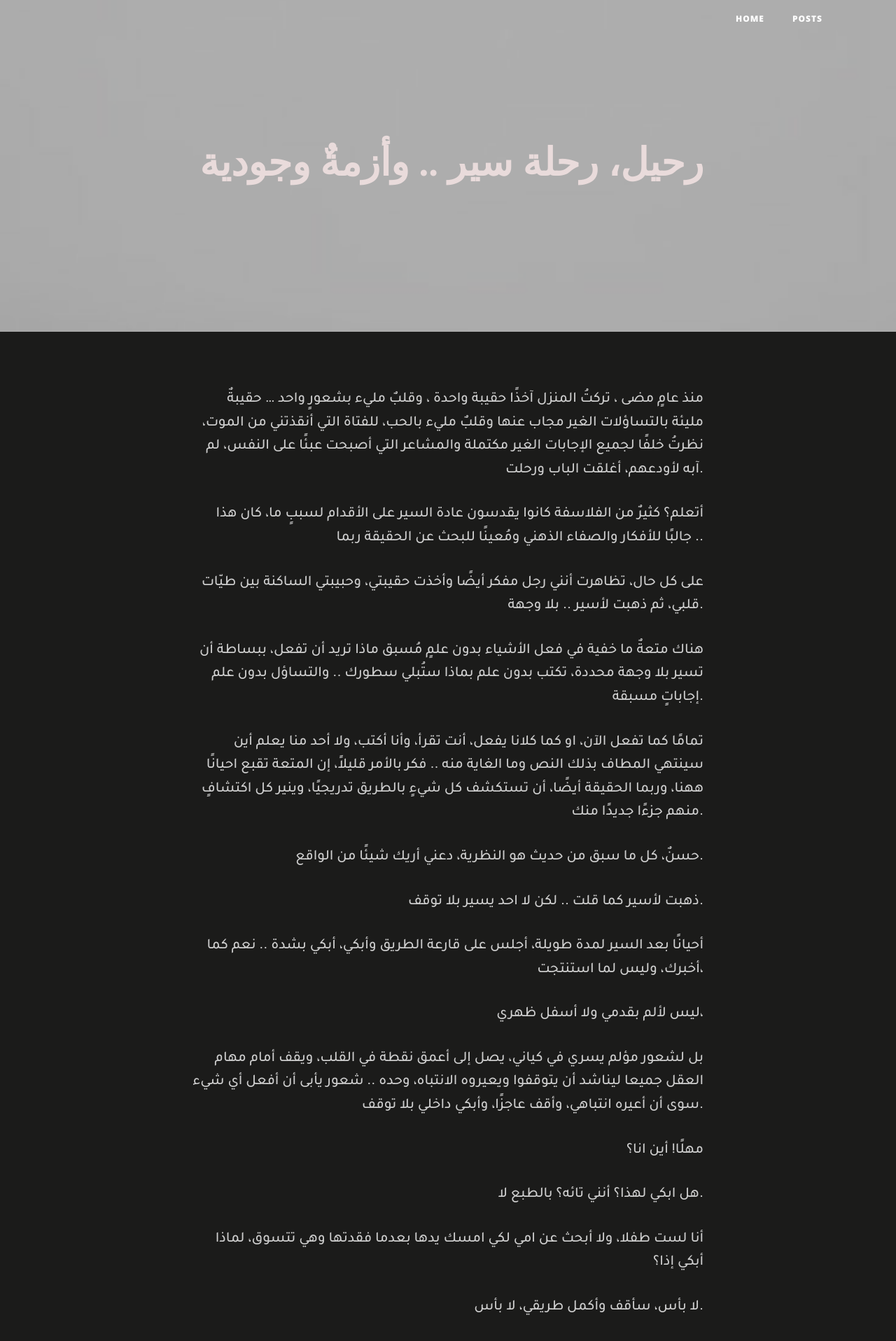
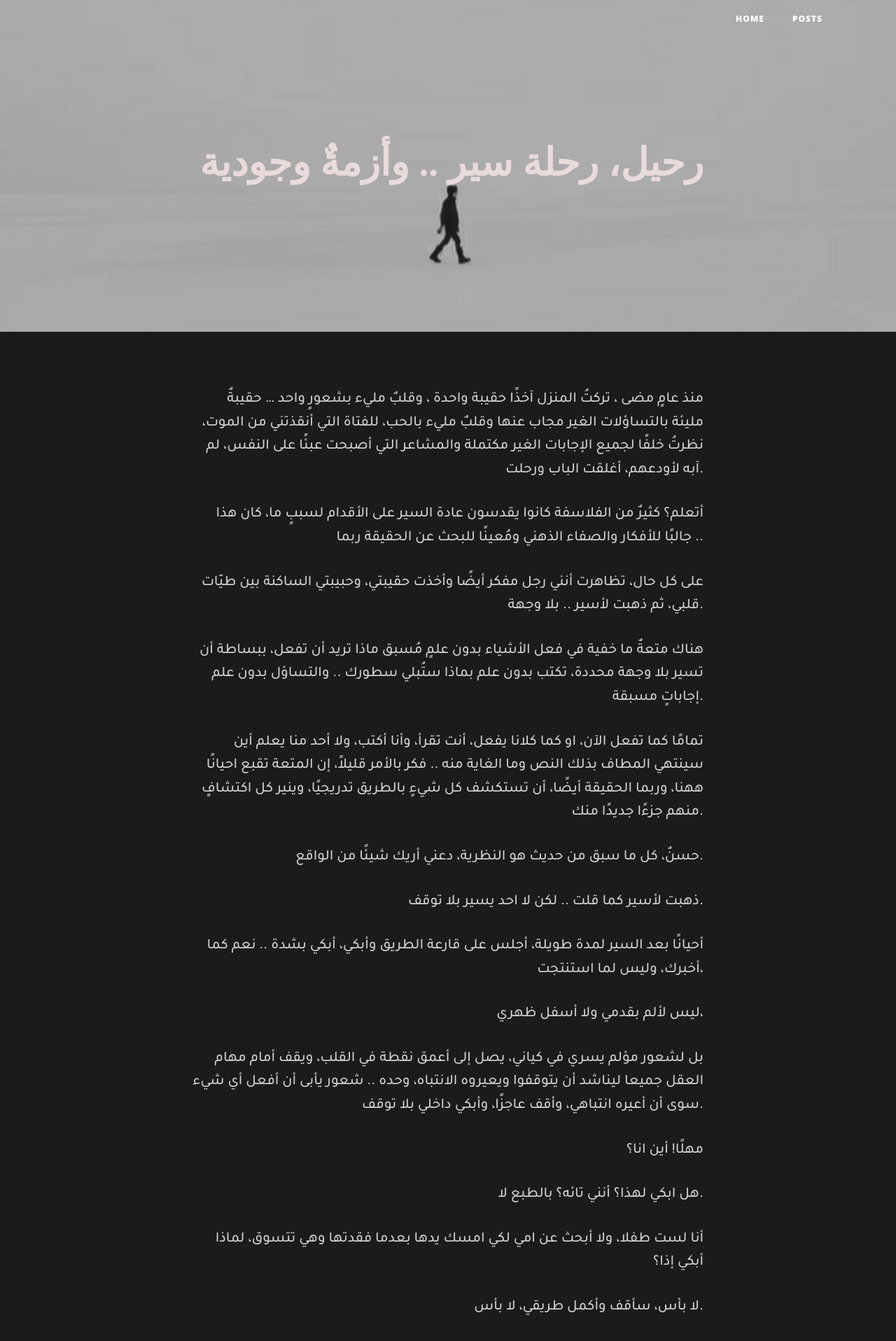
Before and after one commit to yahya-wael/personal-blog, a Jekyll site: the page built from _posts/2022-05-16-رحيل-رحلة-سير-وأزمةٌ-وجودية.md, in a window 1280 px wide. Shown: the top 1916 px of the page at 70% size. Built offline with Jekyll 4.4.1, drawn with Linux system fonts in a browser that asks for light colours; some web fonts are replaced.

Commit message:
Update from Forestry.io yahya wael updated _posts/2022-05-16-رحيل-رحلة-سير-وأزمةٌ-وجودية.md

```diff
--- a/_posts/2022-05-16-رحيل-رحلة-سير-وأزمةٌ-وجودية.md
+++ b/_posts/2022-05-16-رحيل-رحلة-سير-وأزمةٌ-وجودية.md
@@ -3,7 +3,7 @@ layout: post
 title: رحيل، رحلة سير .. وأزمةٌ وجودية
 language: arabic
 date: 2022-05-16T22:30:00.000+03:00
-background: "/uploads/4f10f69bd047b9ebb75eff025aaa2277.jpg"
+background: "/uploads/img_20220517_173151.jpg"
 
 ---
 منذ عامٍ مضى ، تركتُ المنزل آخذًا حقيبة واحدة ، وقلبٌ مليء بشعورٍ واحد  ... حقيبةٌ مليئة بالتساؤلات الغير مجاب عنها وقلبٌ مليء بالحب، للفتاة التي أنقذتني من الموت، نظرتُ خلفًا لجميع الإجابات الغير مكتملة والمشاعر التي أصبحت عبئًا على النفس، لم آبه لأودعهم، أغلقت الباب ورحلت.
```
